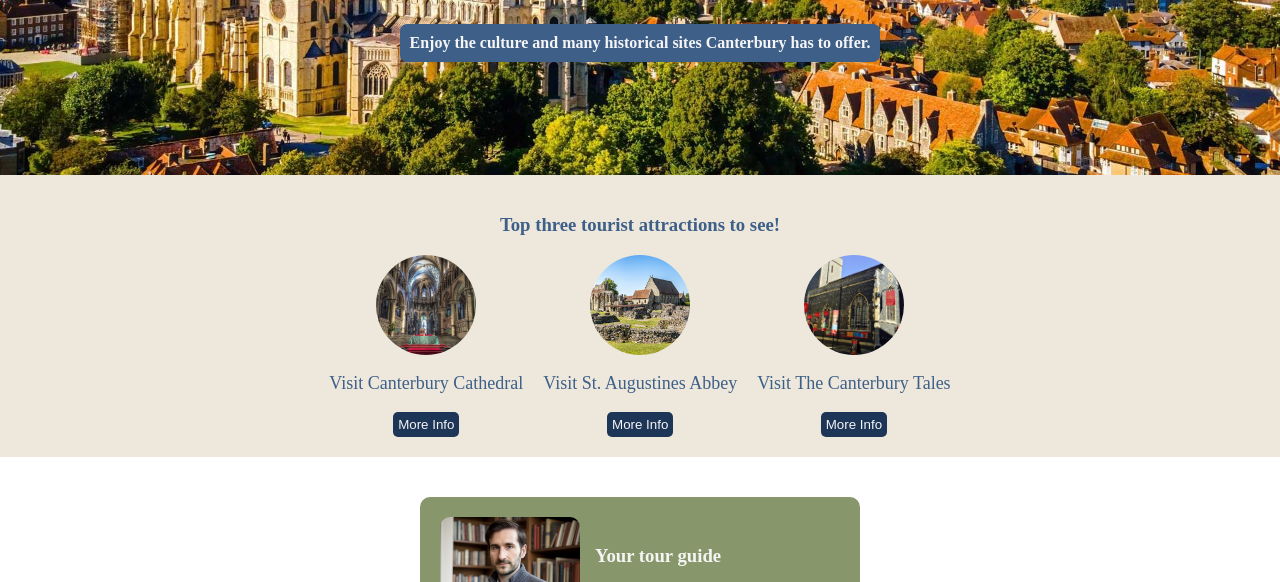
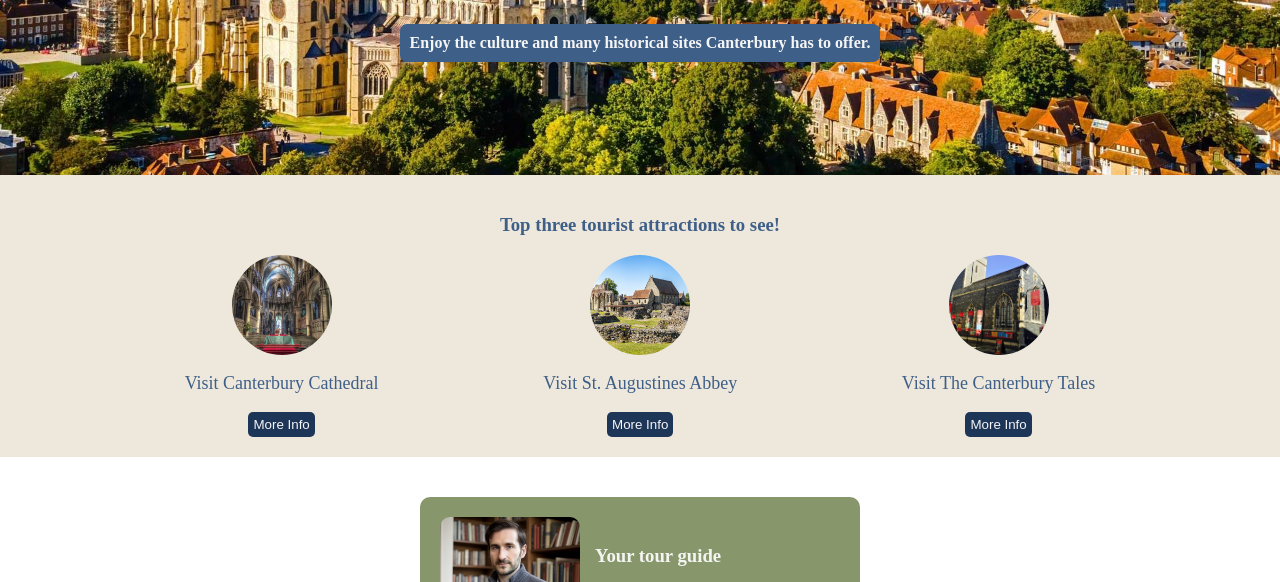
Before and after one commit to RyansCodeSucks/Home-City2.0, a website built with Vite: page index.html in a window 1280 px wide. Shown: the part 189-771 px from the top of the page. Built offline with nearby package versions, Linux system fonts and the light colour scheme; a web font is replaced by a local one.

Commit message:
Update styles.css

```diff
--- a/styles.css
+++ b/styles.css
@@ -54,11 +54,8 @@ h2 {
 
 .attractions-container {
     display: flex;
-    flex-wrap: wrap;
-    justify-content: center;
-    gap: 20px;
-    /*flex-direction: row;
-    justify-content: space-evenly;*/
+    flex-direction: row;
+    justify-content: space-evenly;
     align-items: center;
     font-size: large;
     color: #3E5F88;
```
